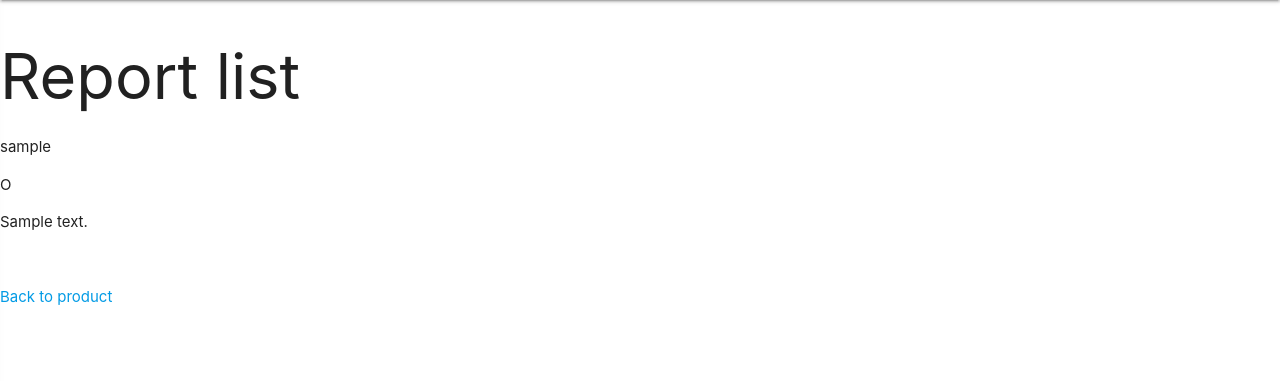
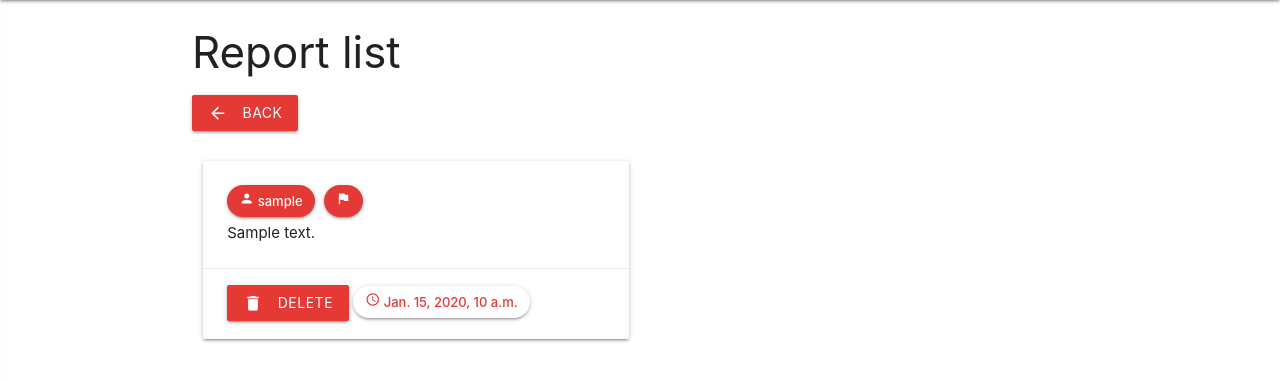
Before and after one commit to fnyrawr/uni_webpy_project, a Django app: page /products/show/1/review/1/report/show in a window 1280 px wide. Shown: the part 64-445 px from the top of the page. Run offline with Django 4.2, Linux system fonts and the light colour scheme; tables that the repository leaves empty hold one stand-in row (values such as "Sample post"); some libraries are stand-ins or nearby versions.

Commit message:
changes in product list and reports | MAKEMIGRATIONS NEEDED

```diff
--- a/Product/models.py
+++ b/Product/models.py
@@ -102,6 +102,7 @@ class Report(models.Model):
     user = models.ForeignKey(settings.AUTH_USER_MODEL, on_delete=models.CASCADE)
     review = models.ForeignKey(Review, on_delete=models.CASCADE)
     description = models.CharField(max_length=500)
+    timestamp = models.DateTimeField(auto_now_add=True)
 
     def __str__(self):
         return self.type + "for " + self.review.title
--- a/Product/templates/report-list.html
+++ b/Product/templates/report-list.html
@@ -1,21 +1,44 @@
 {% extends 'home.html' %}
 {% load static %}
 
-{% block title %}Report list{% endblock %}
+{% block title %}Amyzone - report list{% endblock %}
 
 {% block content %}
-    <h1>Report list</h1>
-    <ul>
-{% comment %}         {% if all_reports %} {% endcomment %}
-            {% for report in all_reports %}
-                <p>{{report.user}}</p>
-                <p>{{report.type}}</p>
-                <p>{{report.description}}</p>
-                <br>
-            {% endfor %}
-{% comment %}         {%else%}
-        <p>No complaints for this review</p>
+    <div class="container">
+        <h3>Report list</h3>
+        <a class="waves-effect btn btn red darken-1" href={% url 'product-detail' productId %}><i class="material-icons left">arrow_back</i>Back</a><br><br>
+        {% comment %} {% if all_reports %} {% endcomment %}
+        {% for report in all_reports %}
+            <div class="row">
+                <div class="col s6">
+                    <div class="card white">
+                        <div class="card-content">
+                            <span class="chip red darken-1 white-text z-depth-1">
+                                <i class="material-icons tiny">person</i> {{report.user}}
+                            </span>
+                            <span class="chip red darken-1 white-text z-depth-1"><i class="material-icons tiny">flag</i>
+                                {% if report.type == 'H' %}
+                                    Hatespeech
+                                {% elif report.type == 'S' %}
+                                    Spam or Scam
+                                {% elif report.type == 'V' %}
+                                    Other
+                                {% endif %}
+                            </span>
+                            <br>{{report.description}}
+                        </div>
+                        <div class="card-action">
+                            <a class="waves-effect btn red darken-1 white-text"><i class="material-icons left">delete</i>Delete</a>
+                            <span class="chip white red-text text-darken-1 z-depth-1" style="text-align: right;">
+                                <i class="material-icons tiny">schedule</i> {{report.timestamp}}
+                            </span>
+                        </div>
+                    </div>
+                </div>
+            </div>
+        {% endfor %}
+        {% comment %} {%else%}
+            <p>No complaints for this review</p>
         {% endif %} {% endcomment %}
-    </ul>
-    <a href={% url 'product-detail' productId %}>Back to product</a><br>
+    </div>
 {% endblock %}
--- a/Shoppingcart/templates/pay.html
+++ b/Shoppingcart/templates/pay.html
@@ -8,7 +8,7 @@
         <h3>Payment</h3>
         {% if paid %}
             Thank you for your payment.<br><br>
-            <a href="{% url 'home' %}">back to home</a>
+            <a class="waves-effect waves-light btn red darken-1 white-text" href="{% url 'home' %}"><i class="material-icons left">home</i>Back to home</a>
         {% elif shopping_cart_is_empty %}
             Your shopping cart is empty. There is nothing to pay for.<br><br>
         {% else %}
```
Also changed, not shown: Product/templates/product-list.html (+19 -3 lines), Product/migrations/0004_report_timestamp.py (added).
